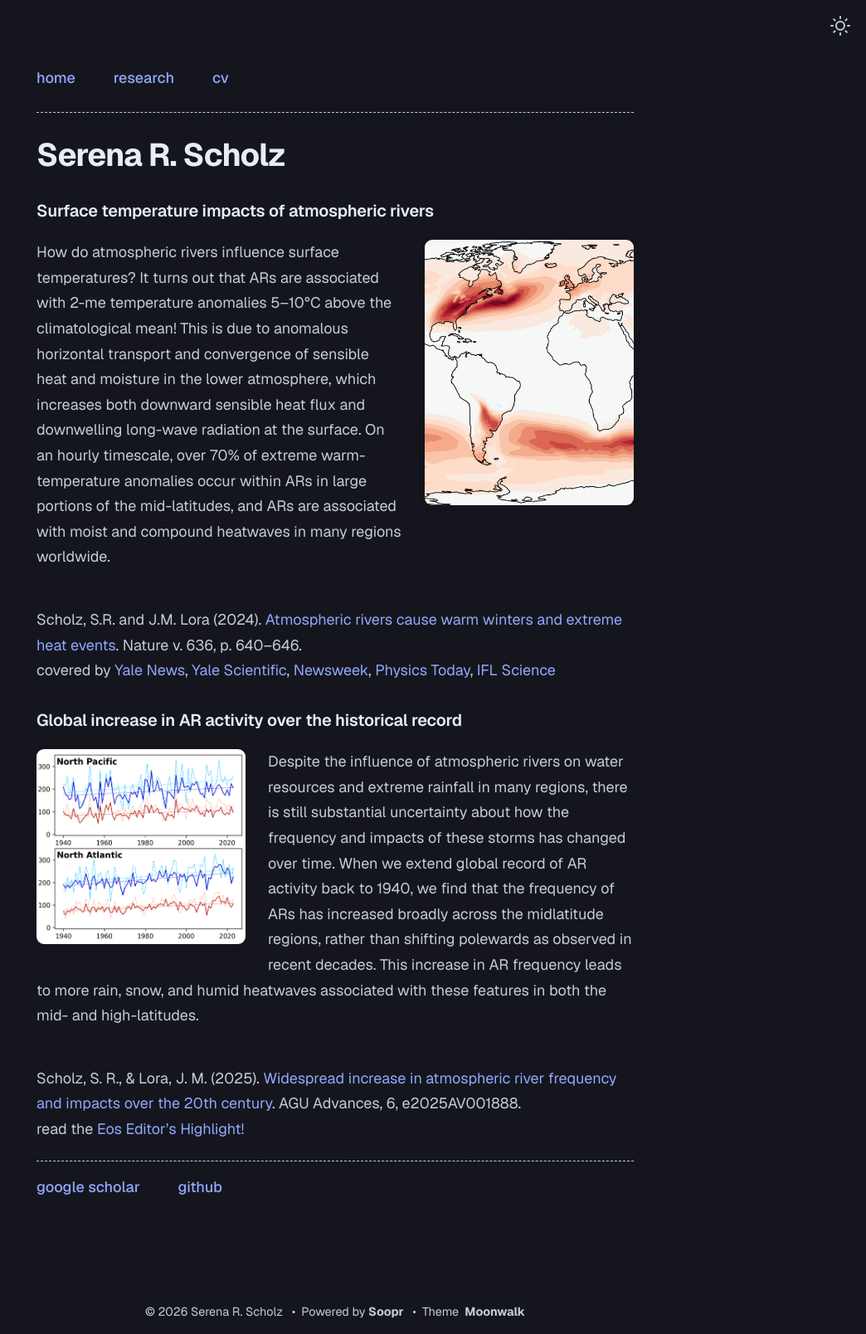
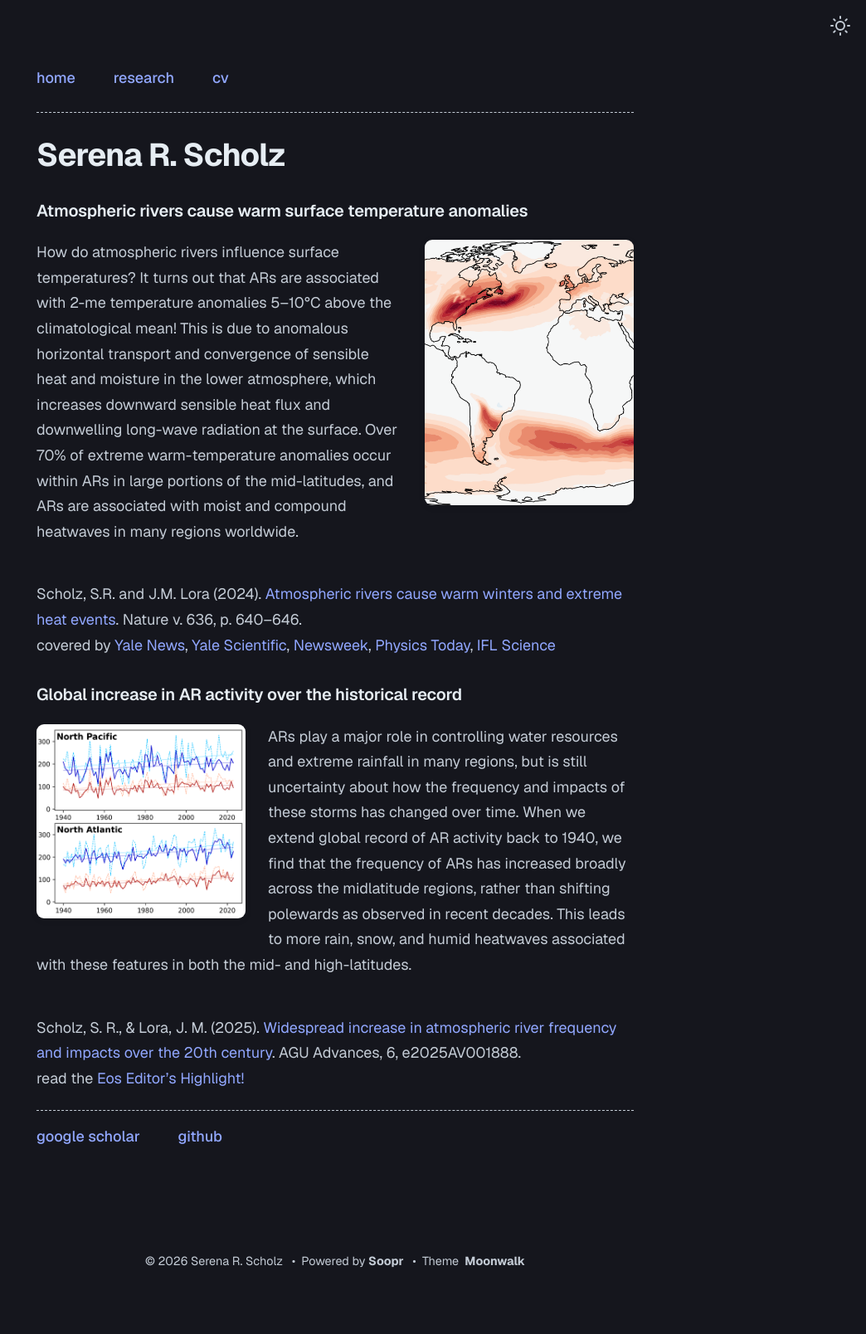
Before and after one commit to serenarscholz/serenarscholz.github.io, a Jekyll site: the page built from research.md, in a window 1280 px wide. Shown: the whole page at 83% size, without its empty margins (236-1280 px from the left). Built offline with Jekyll 4.4.1, drawn with Linux system fonts in a browser that asks for light colours; after the commit the page ends 1547 px from its top, so only the background shows below that.

Commit message:
Update research.md

```diff
--- a/research.md
+++ b/research.md
@@ -4,13 +4,13 @@ title: Research
 permalink: /research/
 ---
 
-### Surface temperature impacts of atmospheric rivers
+### Atmospheric rivers cause warm surface temperature anomalies
 
 <img src="/assets/Fig_Cropped_Website.png"
      alt="Net effect of 2m temperature anomalies associated with atmospheric rivers"
      style="float: right; width: 35%; margin: 0 0 1em 1.5em;">
 
-How do atmospheric rivers influence surface temperatures? It turns out that ARs are associated with 2-me temperature anomalies 5–10°C above the climatological mean! This is due to anomalous horizontal transport and convergence of sensible heat and moisture in the lower atmosphere, which increases both downward sensible heat flux and downwelling long-wave radiation at the surface. On an hourly timescale, over 70% of extreme warm-temperature anomalies occur within ARs in large portions of the mid-latitudes, and ARs are associated with moist and compound heatwaves in many regions worldwide.
+How do atmospheric rivers influence surface temperatures? It turns out that ARs are associated with 2-me temperature anomalies 5–10°C above the climatological mean! This is due to anomalous horizontal transport and convergence of sensible heat and moisture in the lower atmosphere, which increases downward sensible heat flux and downwelling long-wave radiation at the surface. Over 70% of extreme warm-temperature anomalies occur within ARs in large portions of the mid-latitudes, and ARs are associated with moist and compound heatwaves in many regions worldwide.
 <div style="clear: both;"></div>
 
 Scholz, S.R. and J.M. Lora (2024). [Atmospheric rivers cause warm winters and extreme heat events](https://doi.org/10.1038/s41586-024-08238-7). Nature v. 636, p. 640–646.\
@@ -21,7 +21,7 @@ covered by [Yale News](https://news.yale.edu/2024/12/18/intense-ribbons-rain-als
 <img src="/assets/trendfig_forwebsite.png"
      alt="Trend in monthly AR hours, DJF"
      style="float: left; width: 35%; margin: 0 1.5em 1em 0;">
-Despite the influence of atmospheric rivers on water resources and extreme rainfall in many regions, there is still substantial uncertainty about how the frequency and impacts of these storms has changed over time. When we extend global record of AR activity back to 1940, we find that the frequency of ARs has increased broadly across the midlatitude regions, rather than shifting polewards as observed in recent decades. This increase in AR frequency leads to more rain, snow, and humid heatwaves associated with these features in both the mid- and high-latitudes.
+ARs play a major role in controlling water resources and extreme rainfall in many regions, but is still  uncertainty about how the frequency and impacts of these storms has changed over time. When we extend global record of AR activity back to 1940, we find that the frequency of ARs has increased broadly across the midlatitude regions, rather than shifting polewards as observed in recent decades. This leads to more rain, snow, and humid heatwaves associated with these features in both the mid- and high-latitudes.
 <div style="clear: both;"></div>
 
 Scholz, S. R., & Lora, J. M. (2025). [Widespread increase in atmospheric river frequency and impacts over the 20th century](https://doi.org/10.1029/2025AV001888). AGU Advances, 6, e2025AV001888.\
```
